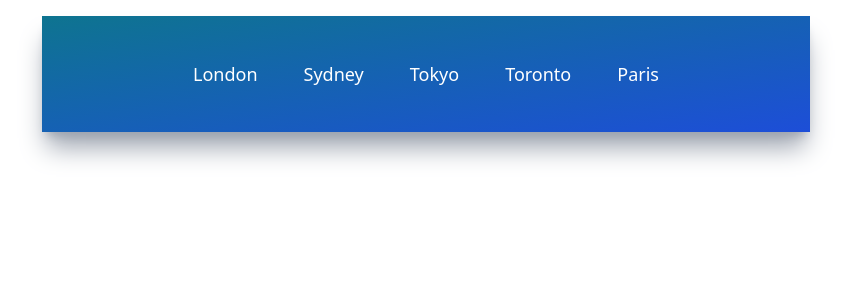
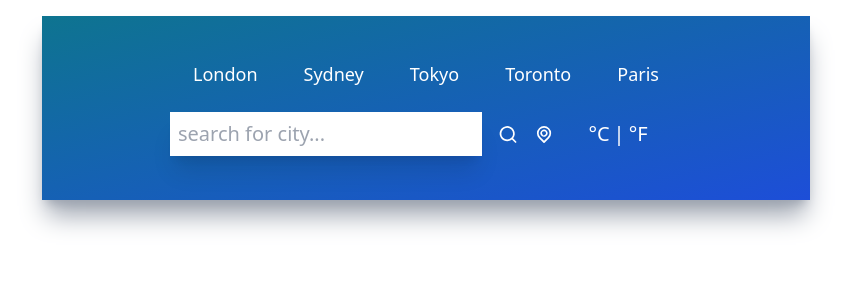
Before and after one commit to MaxymMalinin/weather-app, a React (Create React App) app: page / in a window 1280 px wide. Shown: the top 300 px of the page, without its empty margins (214-1065 px from the left). Built offline with nearby package versions, Linux system fonts and the light colour scheme.

Commit message:
input complete

```diff
--- a/src/components/Inputs.jsx
+++ b/src/components/Inputs.jsx
@@ -2,9 +2,35 @@
 import { UilSearch, UilLocationPoint } from '@iconscout/react-unicons';
 
 function Inputs() {
-  return;
+  return (
+    <div className='flex flex-row justify-center my-6'>
+      <div className='flex flex-row w-3/4 items-center justify-center space-x-4'>
+        <input
+          type='text'
+          placeholder='Search for city...'
+          className='text-xl font-light p-2 w-full shadow-xl focus:outline-none capitalize placeholder:lowercase' //TODO focus styling, fonts
+        />
+        <UilSearch
+          size={25}
+          className='text-white cursor-pointer transition ease-out hover:scale-125'
+        />
+        <UilLocationPoint
+          size={25}
+          className='text-white cursor-pointer transition ease-out hover:scale-125'
+        />
+      </div>
 
-  <div className='flex flex-row justify-center my-6'></div>;
+      <div className='flex flex-row w-1/4 items-center justify-center'>
+        <button name='metric' className='text-xl text-white font-light'>
+          °C
+        </button>
+        <p className='text-xl text-white mx-1'>|</p>
+        <button name='imperial' className='text-xl text-white font-light'>
+          °F
+        </button>
+      </div>
+    </div>
+  );
 }
 
 export default Inputs;
```
